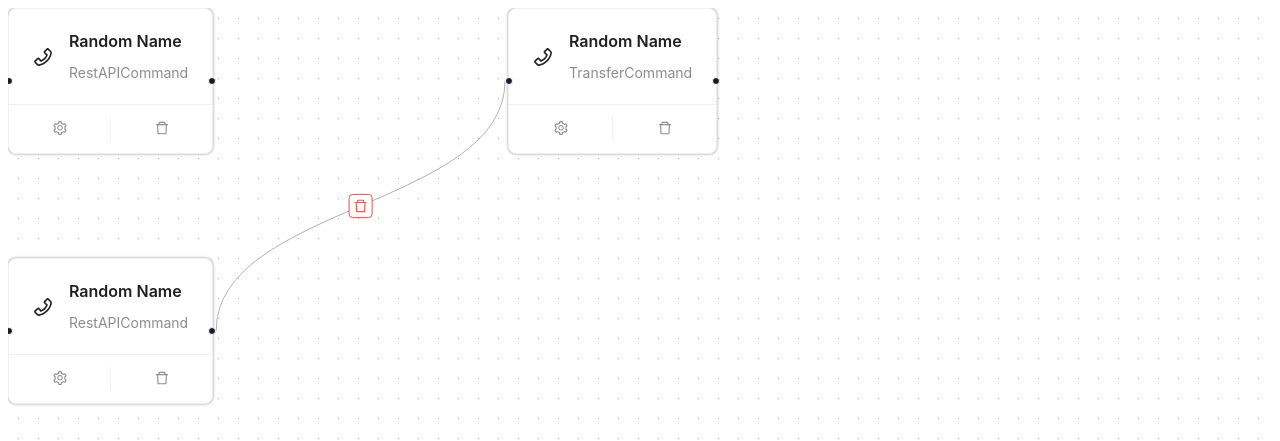
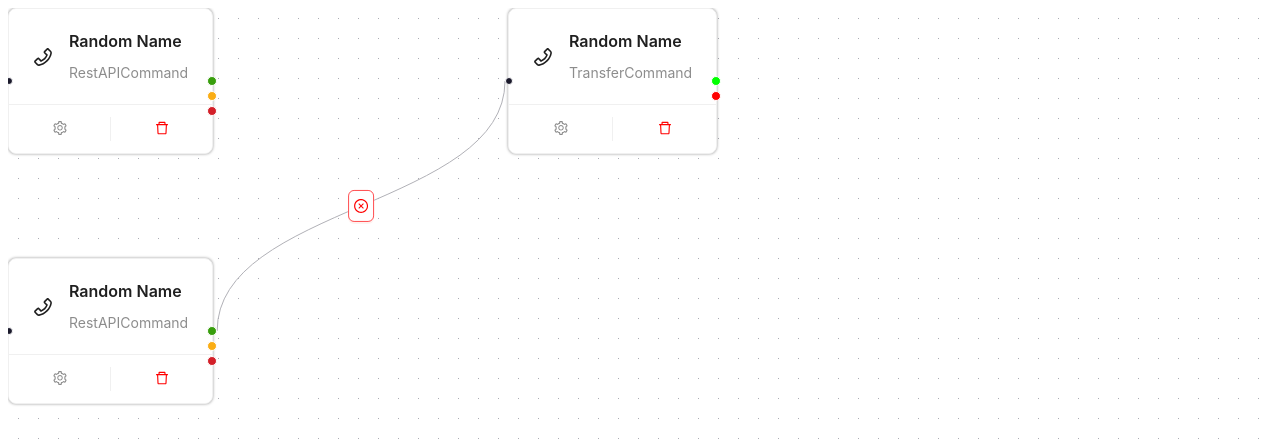
Before and after one commit to khosbilegt/flow-editor, a React (Vite) app: page / in a window 1280 px wide. Shown: the top 441 px of the page. Built offline with nearby package versions, Linux system fonts and the light colour scheme.

Commit message:
flow handle render functional

```diff
--- a/src/components/FlowEdge.tsx
+++ b/src/components/FlowEdge.tsx
@@ -1,4 +1,4 @@
-import { DeleteOutlined } from "@ant-design/icons";
+import { CloseCircleOutlined } from "@ant-design/icons";
 import {
   BaseEdge,
   EdgeLabelRenderer,
@@ -7,6 +7,10 @@ import {
 } from "@xyflow/react";
 import { Button, Flex } from "antd";
 
+type FlowEdgeData = {
+  removeEdge: (id: string) => void;
+};
+
 export default function FlowEdge({
   id,
   sourceX,
@@ -14,7 +18,7 @@ export default function FlowEdge({
   targetX,
   targetY,
   data,
-}: EdgeProps) {
+}: EdgeProps & { data: FlowEdgeData }) {
   const [edgePath, labelX, labelY] = getSimpleBezierPath({
     sourceX,
     sourceY,
@@ -40,7 +44,15 @@ export default function FlowEdge({
             pointerEvents: "all",
           }}
         >
-          <Button danger icon={<DeleteOutlined />} size="small" />
+          <Button
+            style={{ padding: 5, color: "red" }}
+            danger
+            onClick={() => {
+              data?.removeEdge(id);
+            }}
+          >
+            <CloseCircleOutlined />
+          </Button>
         </Flex>
       </EdgeLabelRenderer>
     </>
--- a/src/components/FlowEditor.tsx
+++ b/src/components/FlowEditor.tsx
@@ -43,28 +43,48 @@ const initialNodes: Node<FlowNodeData>[] = [
   },
 ];
 
-const initialEdges: Edge[] = [
-  {
-    id: "e1-2",
-    source: "3",
-    sourceHandle: "onSuccess",
-    target: "2",
-    type: "flow",
-  },
-];
-
 const edgeTypes = {
   flow: FlowEdge,
 };
 
 function FlowEditor() {
+  const removeEdge = useCallback(
+    (id: string) => setEdges((els) => els.filter((edge) => edge.id !== id)),
+    []
+  );
+
+  const onConnect = useCallback(
+    (params: Connection) =>
+      setEdges((els) =>
+        addEdge(
+          {
+            ...params,
+            type: "flow",
+            data: {
+              removeEdge: removeEdge,
+            },
+          },
+          els
+        )
+      ),
+    []
+  );
+
+  const initialEdges: Edge[] = [
+    {
+      id: "e1-2",
+      source: "3",
+      sourceHandle: "onSuccess",
+      target: "2",
+      type: "flow",
+      data: {
+        removeEdge: removeEdge,
+      },
+    },
+  ];
+
   const [nodes, _, onNodesChange] = useNodesState(initialNodes);
   const [edges, setEdges, onEdgesChange] = useEdgesState(initialEdges);
-
-  const onConnect = useCallback(
-    (params: Connection) => setEdges((els) => addEdge(params, els)),
-    []
-  );
 
   return (
     <ReactFlowProvider>
--- a/src/components/FlowNode.tsx
+++ b/src/components/FlowNode.tsx
@@ -21,16 +21,9 @@ export default memo(({ data }: NodeProps<Node<FlowNodeData>>) => {
         padding: "0px",
         boxShadow: "0 0 3px rgba(0, 0, 0, 0.4)",
       }}
-      styles={{
-        actions: {
-          height: "100%",
-          // background: "red",
-          padding: "0px",
-        },
-      }}
       actions={[
         <SettingOutlined key={"settings"} />,
-        <DeleteOutlined key={"delete"} />,
+        <DeleteOutlined key={"delete"} style={{ color: "red" }} />,
       ]}
     >
       <Meta
@@ -58,6 +51,14 @@ export default memo(({ data }: NodeProps<Node<FlowNodeData>>) => {
               type="source"
               id={edge.name}
               position={Position.Right}
+              style={{
+                height: 8,
+                width: 8,
+                background: data.schema?.edges
+                  ? data.schema?.edges[key]?.color
+                  : "",
+                marginTop: 15 * index,
+              }}
             />
           );
         })}
--- a/src/schema/generic.ts
+++ b/src/schema/generic.ts
@@ -94,15 +94,15 @@ const RestAPICommandSchema: BaseCommandSchema = {
   edges: {
     onSuccess: {
       name: "onSuccess",
-      color: "#00FF00",
+      color: "#389E0D",
     },
     onTimeout: {
       name: "onTimeout",
-      color: "#00FF00",
+      color: "#FAAD14",
     },
     onFailure: {
       name: "onFailure",
-      color: "#FF0000",
+      color: "#D32029",
     },
   },
 };
```
